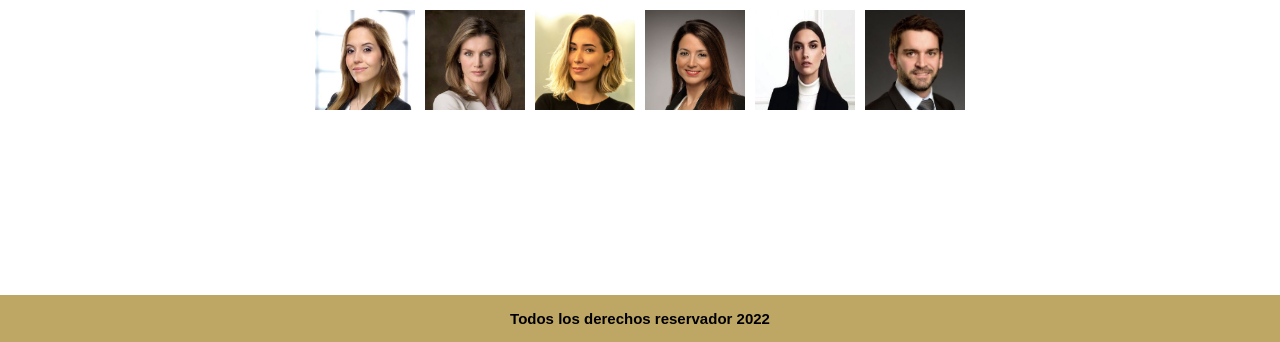
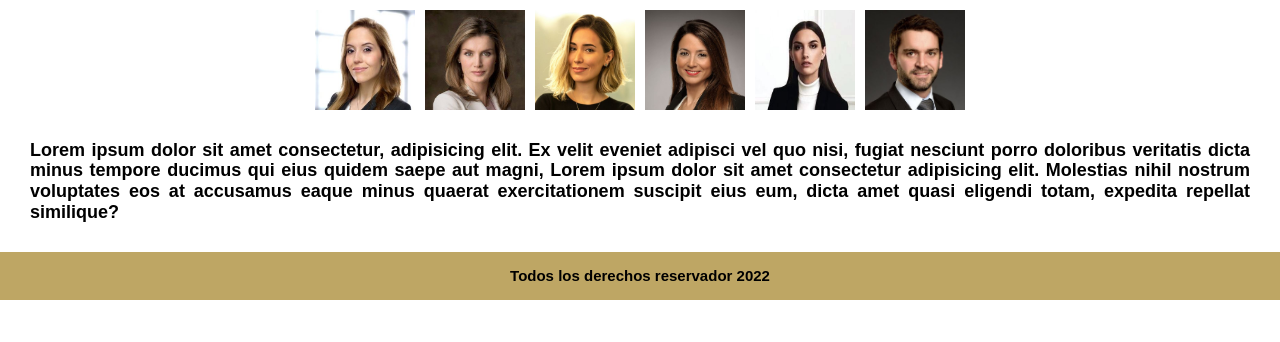
Before and after one commit to Dani163d/Ofi_Web, a plain HTML site: page index.html in a window 1280 px wide. Shown: the part 458-800 px from the top of the page. Drawn offline with Linux system fonts and the light colour scheme.

Commit message:
se agrego la etiqueta parrafo y se modifico el footer

```diff
--- a/app.css/app.css
+++ b/app.css/app.css
@@ -24,16 +24,6 @@ h3 {
     font-size: 3rem;
 }
 
-.footer {
-    background-color: rgb(190, 166, 100);
-    font-weight: 700;
-    text-align: center;
-    font-size: 1.5rem;
-    bottom: 0;
-    width: 100%;
-    position: absolute;
-
-}
 .estilos {
     background-color: rgb(190, 166, 100);
 
@@ -104,3 +94,24 @@ h3 {
     gap: 1rem;
     justify-content: center;
 }
+
+.parrafo {
+
+    font-size: 1.8rem;
+    text-align: justify;
+    font-weight: 700;
+    margin-left: 3rem;
+    margin-right: 3rem;
+    margin-top: 3rem;
+    margin-bottom: 3rem;
+}
+
+.footer {
+    background-color: rgb(190, 166, 100);
+    font-weight: 700;
+    text-align: center;
+    font-size: 1.5rem;
+    position: absolute;
+    width: 100%;
+
+}
--- a/index.html
+++ b/index.html
@@ -34,6 +34,11 @@
         <img src="img/d5.png" width="100" height="100" alt="directiva1">
         <img src="img/d6.jpg" width="100" height="100" alt="directiva1">
     </div>
+
+    <div class="parrafo">
+        <p>Lorem ipsum dolor sit amet consectetur, adipisicing elit. Ex velit eveniet adipisci vel quo nisi, fugiat nesciunt porro doloribus veritatis dicta minus tempore ducimus qui eius quidem saepe aut magni, Lorem ipsum dolor sit amet consectetur adipisicing elit. Molestias nihil nostrum voluptates eos at accusamus eaque minus quaerat exercitationem suscipit eius eum, dicta amet quasi eligendi totam, expedita repellat similique?</p>
+
+    </div>
 <footer class="footer">
     <p>Todos los derechos reservador 2022</p>
 </footer>
```
